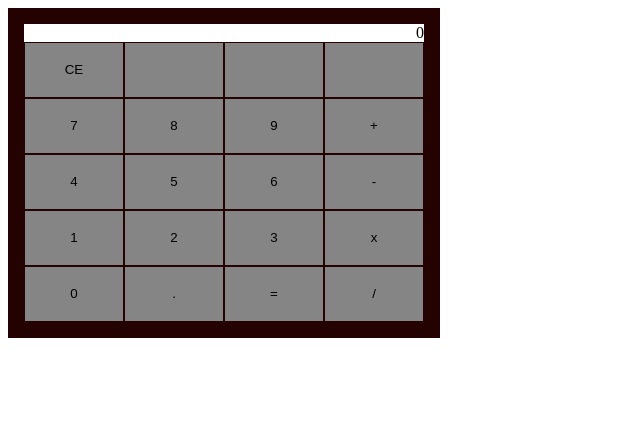
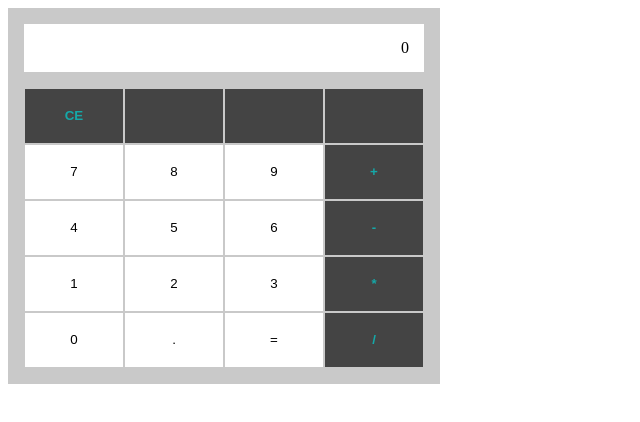
Before and after one commit to TSiquoir/calculatrice, an Electron app: page public/index.html in a window 800 px wide. Shown: the whole page, without its empty margins (0-640 px from the left). Drawn offline with Linux system fonts and the light colour scheme.

Commit message:
add result

```diff
--- a/public/index.html
+++ b/public/index.html
@@ -16,34 +16,34 @@
                     0
                 </div>
                 <div class="row ">
-                    <button class="btn" class="btn" id="btn-CE">CE</button>
-                    <button class="btn" id="btn-8"></button>
-                    <button class="btn" id="btn-9"></button>
-                    <button class="btn" id="add"></button>
+                    <button class="btn btn_symbol" class="btn" id="btn-CE">CE</button>
+                    <button class="btn btn_symbol" id="btn-8"></button>
+                    <button class="btn btn_symbol" id="btn-9"></button>
+                    <button class="btn btn_symbol" id="add"></button>
                 </div>
                 <div class="row">
                     <button class="btn" class="btn" id="btn-7">7</button>
                     <button class="btn" id="btn-8">8</button>
                     <button class="btn" id="btn-9">9</button>
-                    <button class="btn" id="addition">+</button>
+                    <button class="btn btn_symbol" id="addition">+</button>
                 </div>
                 <div class="row">
                     <button class="btn" id="btn-4">4</button>
                     <button class="btn" id="btn-5">5</button>
                     <button class="btn" id="btn-6">6</button>
-                    <button class="btn" id="soustraction">-</button>
+                    <button class="btn btn_symbol" id="soustraction">-</button>
                 </div>
                 <div class="row">
                     <button class="btn" id="btn-1">1</button>
                     <button class="btn" id="btn-2">2</button>
                     <button class="btn" id="btn-3">3</button>
-                    <button class="btn" id="multiplication">x</button>
+                    <button class="btn btn_symbol" id="multiplication">*</button>
                 </div>
                 <div class="row">
                     <button class="btn" id="btn-0">0</button>
                     <button class="btn" id="btn-point">.</button>
                     <button class="btn" id="btn-egual">=</button>
-                    <button class="btn" id="division">/</button>
+                    <button class="btn btn_symbol" id="division">/</button>
                 </div>
             </div>
         </div>
--- a/public/index.js
+++ b/public/index.js
@@ -1,7 +1,7 @@
 //Vérifie si c'est un symbole
 
 function isSymbol(value) {
-   return ['/', 'x', '-', '+'].indexOf(value) !== -1
+   return ['/', '*', '-', '+'].indexOf(value) !== -1
 }
 
 function getLastChar() {
@@ -43,6 +43,7 @@ buttons.forEach(element => {
         if (value === 'CE') {
             deleteToScreen()
         } else if (value === '=') {
+            screen.innerHTML = eval(screen.innerHTML)
             // faire le calcul avec la function eval()
         } else {
             addToScreen(value)
--- a/public/style.css
+++ b/public/style.css
@@ -1,7 +1,8 @@
 .screen {
     background-color: white;
     text-align: right;
-    max-width: 400px;
+    padding: 15px;
+    margin-bottom: 1em;
 
 }
 
@@ -17,16 +18,23 @@
 .btn {
     flex: 0 25%;
     margin: 0.1em;
-    background-color: rgb(133, 133, 133);
+    background-color: rgb(255, 255, 255);
     border: 10px;
     border-top: 30px;
     width: 4em;
     height: 4em;
 }
 
+.btn_symbol {
+    background-color: rgb(68, 68, 68);
+    color: rgb(21, 168, 168);
+    font-weight: bolder;
+
+}
+
 .background {
 
-    background-color: rgb(37, 2, 2);
+    background-color: rgb(201, 201, 201);
     padding: 1em;
     max-width: 400px;
 }
```
